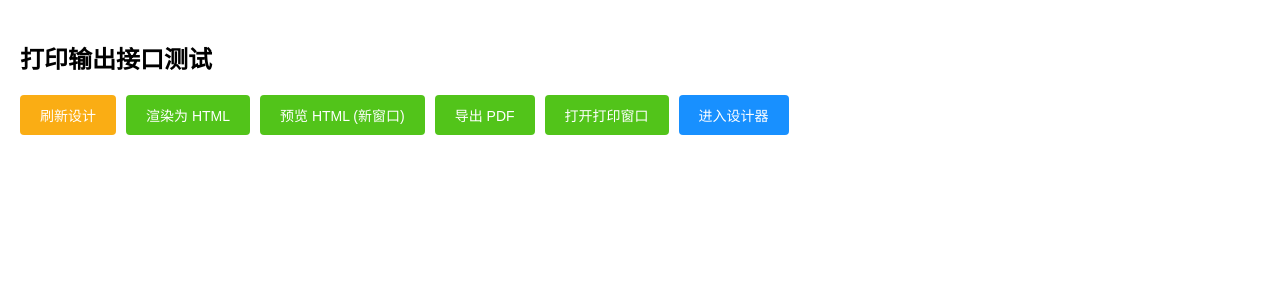
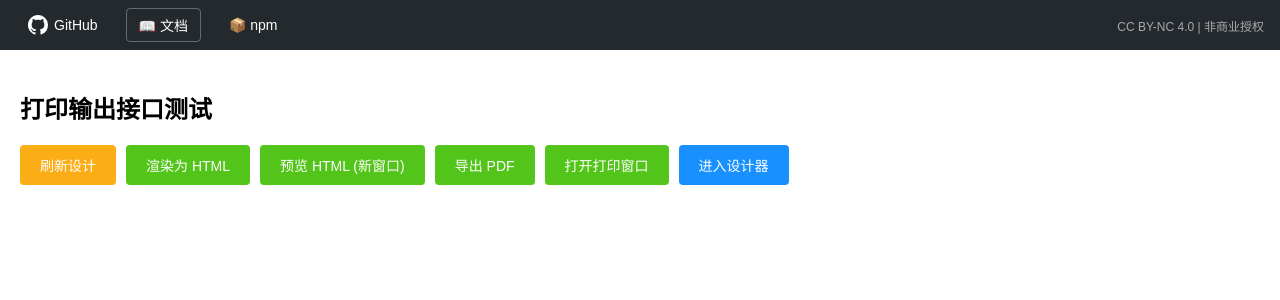
Before and after one commit to chengyihua/print-designer, a React (Create React App) app: page / in a window 1280 px wide. Shown: the top 300 px of the page. Built offline with nearby package versions, Linux system fonts and the light colour scheme; no server answers.

Commit message:
在首页添加 GitHub 链接和文档查看功能

```diff
--- a/src/App.tsx
+++ b/src/App.tsx
@@ -3,7 +3,6 @@ import BandBoundaryDesigner from './components/BandBoundaryDesigner';
 import templateDesign from './temp.json';
 import type { Band, DataField, PageSettings } from './types/types';
 import enhancedSampleData from "./enhancedSampleData.json"
-import './App.css';
 
 // 设计数据类型
 interface DesignData {
@@ -12,13 +11,6 @@ interface DesignData {
   version?: string;
   createdAt?: string;
 }
-
-// GitHub 图标组件
-const GitHubIcon = () => (
-  <svg viewBox="0 0 24 24" width="24" height="24" fill="currentColor">
-    <path d="M12 0C5.37 0 0 5.37 0 12c0 5.31 3.435 9.795 8.205 11.385.6.105.825-.255.825-.57 0-.285-.015-1.23-.015-2.235-3.015.555-3.795-.735-4.035-1.41-.135-.345-.72-1.41-1.23-1.695-.42-.225-1.02-.78-.015-.795.945-.015 1.62.87 1.845 1.23 1.08 1.815 2.805 1.305 3.495.99.105-.78.42-1.305.765-1.605-2.67-.3-5.46-1.335-5.46-5.925 0-1.305.465-2.385 1.23-3.225-.12-.3-.54-1.53.12-3.18 0 0 1.005-.315 3.3 1.23.96-.27 1.98-.405 3-.405s2.04.135 3 .405c2.295-1.56 3.3-1.23 3.3-1.23.66 1.65.24 2.88.12 3.18.765.84 1.23 1.905 1.23 3.225 0 4.605-2.805 5.625-5.475 5.925.435.375.81 1.095.81 2.22 0 1.605-.015 2.895-.015 3.3 0 .315.225.69.825.57A12.02 12.02 0 0024 12c0-6.63-5.37-12-12-12z"/>
-  </svg>
-);
 
 // 默认server数据字段定义（来自服务器加载前的回退值）
 const defaultDataFields: DataField[] = [
@@ -69,65 +61,11 @@ function App() {
       });
   }, []);
 
-  const [showReadme, setShowReadme] = useState(false);
-  const [readmeContent, setReadmeContent] = useState('');
-
-  const loadReadme = () => {
-    if (!readmeContent) {
-      fetch('https://raw.githubusercontent.com/chengyihua/print-designer/main/README.md')
-        .then(res => res.text())
-        .then(text => setReadmeContent(text))
-        .catch(() => setReadmeContent('无法加载 README 内容'));
-    }
-    setShowReadme(true);
-  };
-
   if (loading) {
     return <div>加载设计中...</div>;
   }
 
   return (
-    <div className="app-container">
-      {/* GitHub 链接栏 */}
-      <div className="github-bar">
-        <a
-          href="https://github.com/chengyihua/print-designer"
-          target="_blank"
-          rel="noopener noreferrer"
-          className="github-link"
-          title="GitHub"
-        >
-          <GitHubIcon />
-          <span>GitHub</span>
-        </a>
-        <button className="readme-btn" onClick={loadReadme}>
-          📖 文档
-        </button>
-        <a
-          href="https://www.npmjs.com/package/print-designer"
-          target="_blank"
-          rel="noopener noreferrer"
-          className="npm-link"
-          title="npm"
-        >
-          📦 npm
-        </a>
-      </div>
-
-      {/* README 弹窗 */}
-      {showReadme && (
-        <div className="readme-modal" onClick={() => setShowReadme(false)}>
-          <div className="readme-content" onClick={e => e.stopPropagation()}>
-            <div className="readme-header">
-              <h2>Print Designer 文档</h2>
-              <button className="close-btn" onClick={() => setShowReadme(false)}>×</button>
-            </div>
-            <pre className="readme-text">{readmeContent || '加载中...'}</pre>
-          </div>
-        </div>
-      )}
-
-      {/* 设计器 */}
     <BandBoundaryDesigner
       dataFields={dataFields}
       initialDesign={design?.bands}
@@ -143,7 +81,6 @@ function App() {
         localStorage.setItem('design', JSON.stringify(newDesign));
       }}
     />
-    </div>
   );
 }
 
--- a/src/index.tsx
+++ b/src/index.tsx
@@ -200,6 +200,8 @@ const PrintTestPanel: React.FC = () => {
   const [showDesigner, setShowDesigner] = useState(false);
   const [design, setDesign] = useState<DesignData | null>(null);
   const [loading, setLoading] = useState(true);
+  const [showReadme, setShowReadme] = useState(false);
+  const [readmeContent, setReadmeContent] = useState('');
 
   // 加载设计数据（与 App.tsx 保持一致）
   useEffect(() => {
@@ -208,6 +210,16 @@ const PrintTestPanel: React.FC = () => {
       setLoading(false);
     });
   }, []);
+
+  const loadReadme = () => {
+    if (!readmeContent) {
+      fetch('https://raw.githubusercontent.com/chengyihua/print-designer/main/README.md')
+        .then(res => res.text())
+        .then(text => setReadmeContent(text))
+        .catch(() => setReadmeContent('无法加载 README 内容'));
+    }
+    setShowReadme(true);
+  };
 
   // 获取当前设计数据
   const getCurrentTemplate = () => design?.bands || (templateDesign as DesignData).bands || [];
@@ -278,8 +290,126 @@ const PrintTestPanel: React.FC = () => {
   }
 
   return (
-    <div style={{ padding: 20, fontFamily: 'sans-serif' }}>
-      <h2>打印输出接口测试</h2>
+    <div style={{ fontFamily: 'sans-serif' }}>
+      {/* GitHub 链接栏 */}
+      <div style={{
+        display: 'flex',
+        alignItems: 'center',
+        gap: 16,
+        padding: '8px 16px',
+        background: '#24292e',
+        color: '#fff',
+      }}>
+        <a
+          href="https://github.com/chengyihua/print-designer"
+          target="_blank"
+          rel="noopener noreferrer"
+          style={{
+            display: 'flex',
+            alignItems: 'center',
+            gap: 6,
+            color: '#fff',
+            textDecoration: 'none',
+            fontSize: 14,
+            padding: '6px 12px',
+            borderRadius: 4,
+          }}
+        >
+          <svg viewBox="0 0 24 24" width="20" height="20" fill="currentColor">
+            <path d="M12 0C5.37 0 0 5.37 0 12c0 5.31 3.435 9.795 8.205 11.385.6.105.825-.255.825-.57 0-.285-.015-1.23-.015-2.235-3.015.555-3.795-.735-4.035-1.41-.135-.345-.72-1.41-1.23-1.695-.42-.225-1.02-.78-.015-.795.945-.015 1.62.87 1.845 1.23 1.08 1.815 2.805 1.305 3.495.99.105-.78.42-1.305.765-1.605-2.67-.3-5.46-1.335-5.46-5.925 0-1.305.465-2.385 1.23-3.225-.12-.3-.54-1.53.12-3.18 0 0 1.005-.315 3.3 1.23.96-.27 1.98-.405 3-.405s2.04.135 3 .405c2.295-1.56 3.3-1.23 3.3-1.23.66 1.65.24 2.88.12 3.18.765.84 1.23 1.905 1.23 3.225 0 4.605-2.805 5.625-5.475 5.925.435.375.81 1.095.81 2.22 0 1.605-.015 2.895-.015 3.3 0 .315.225.69.825.57A12.02 12.02 0 0024 12c0-6.63-5.37-12-12-12z"/>
+          </svg>
+          <span>GitHub</span>
+        </a>
+        <button onClick={loadReadme} style={{
+          background: 'transparent',
+          border: '1px solid rgba(255, 255, 255, 0.3)',
+          color: '#fff',
+          padding: '6px 12px',
+          borderRadius: 4,
+          cursor: 'pointer',
+          fontSize: 14,
+        }}>
+          📖 文档
+        </button>
+        <a
+          href="https://www.npmjs.com/package/print-designer"
+          target="_blank"
+          rel="noopener noreferrer"
+          style={{
+            color: '#fff',
+            textDecoration: 'none',
+            fontSize: 14,
+            padding: '6px 12px',
+            borderRadius: 4,
+          }}
+        >
+          📦 npm
+        </a>
+        <span style={{ marginLeft: 'auto', fontSize: 12, color: 'rgba(255,255,255,0.6)' }}>
+          CC BY-NC 4.0 | 非商业授权
+        </span>
+      </div>
+
+      {/* README 弹窗 */}
+      {showReadme && (
+        <div onClick={() => setShowReadme(false)} style={{
+          position: 'fixed',
+          top: 0,
+          left: 0,
+          right: 0,
+          bottom: 0,
+          background: 'rgba(0, 0, 0, 0.6)',
+          display: 'flex',
+          alignItems: 'center',
+          justifyContent: 'center',
+          zIndex: 10000,
+        }}>
+          <div onClick={e => e.stopPropagation()} style={{
+            background: '#fff',
+            borderRadius: 8,
+            width: '90%',
+            maxWidth: 900,
+            maxHeight: '85vh',
+            display: 'flex',
+            flexDirection: 'column',
+            boxShadow: '0 4px 24px rgba(0, 0, 0, 0.3)',
+          }}>
+            <div style={{
+              display: 'flex',
+              alignItems: 'center',
+              justifyContent: 'space-between',
+              padding: '16px 20px',
+              borderBottom: '1px solid #e8e8e8',
+            }}>
+              <h2 style={{ margin: 0, fontSize: 18 }}>Print Designer 文档</h2>
+              <button onClick={() => setShowReadme(false)} style={{
+                background: 'none',
+                border: 'none',
+                fontSize: 24,
+                cursor: 'pointer',
+                color: '#999',
+                padding: 0,
+              }}>×</button>
+            </div>
+            <pre style={{
+              flex: 1,
+              overflow: 'auto',
+              padding: 20,
+              margin: 0,
+              fontSize: 14,
+              lineHeight: 1.8,
+              whiteSpace: 'pre-wrap',
+              wordWrap: 'break-word',
+              fontFamily: '-apple-system, BlinkMacSystemFont, sans-serif',
+              color: '#333',
+            }}>{readmeContent || '加载中...'}</pre>
+          </div>
+        </div>
+      )}
+
+      {/* 主内容 */}
+      <div style={{ padding: 20 }}>
+        <h2>打印输出接口测试</h2>
       <div style={{ marginBottom: 20, display: 'flex', gap: 10, flexWrap: 'wrap' }}>
         <button onClick={handleRefresh} style={{ ...btnStyle, background: '#faad14' }}>
           刷新设计
@@ -364,6 +494,7 @@ const PrintTestPanel: React.FC = () => {
         </div>
       )}
     </div>
+    </div>
   );
 };
 
```
Lines whose indentation alone changed are shown as unchanged.
